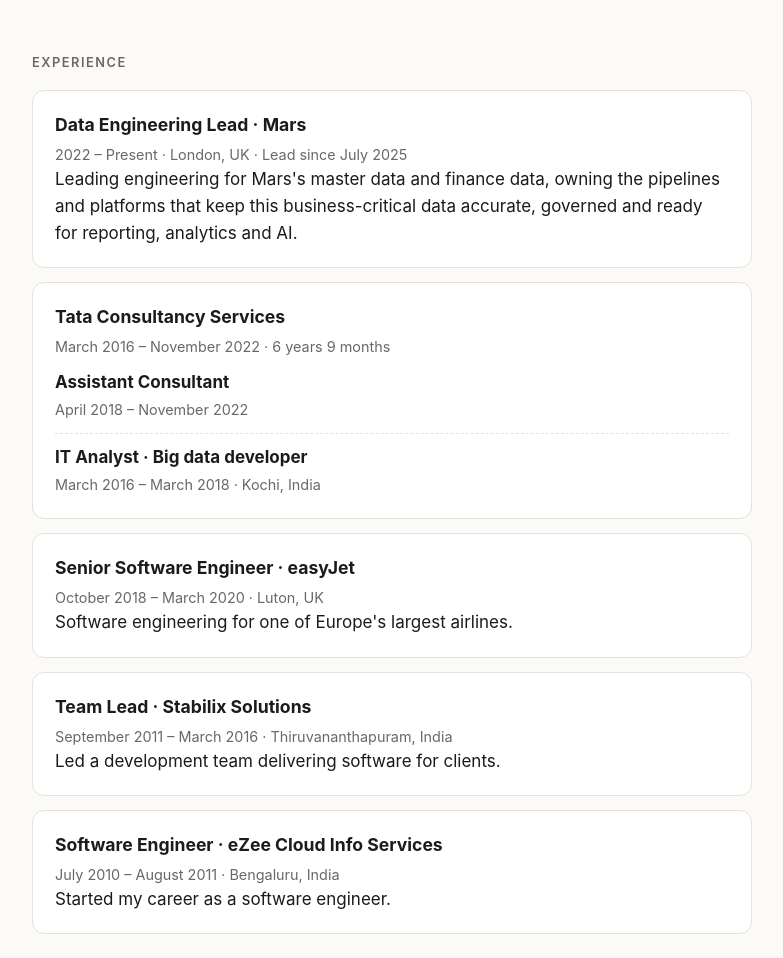
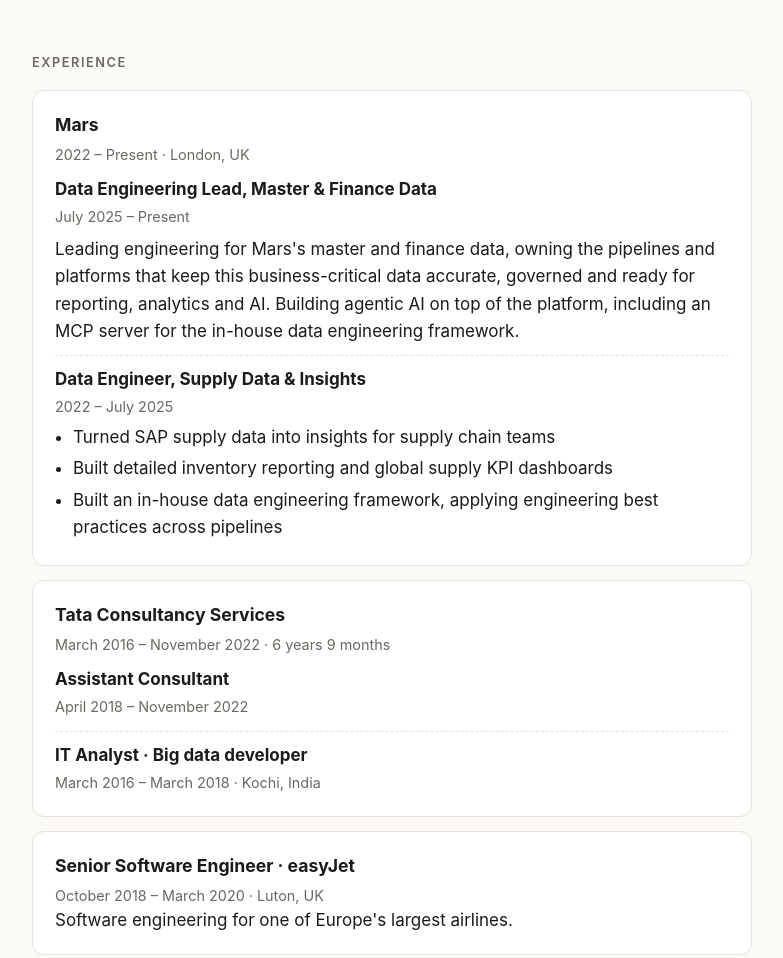
Before and after one commit to praveenthulasiram/praveenthulasiram.github.io, a plain HTML site: page index.html in a window 1280 px wide. Shown: the part 1640-2598 px from the top of the page, without its empty margins (248-1031 px from the left). Drawn offline with Linux system fonts and the light colour scheme.

Commit message:
Add Mars 2022-2025 supply data highlights
Co-Authored-By: Claude Opus 5.5 <noreply@anthropic.com>
Claude-Session: https://claude.ai/code/session_01QxcoxsnC7WHNbyniXPbJBr

```diff
--- a/index.html
+++ b/index.html
@@ -32,6 +32,7 @@
   .role{margin:10px 0 0;padding-top:10px;border-top:1px dashed var(--line)}
   .role:first-of-type{border-top:0;padding-top:0}
   .role strong{display:block}
+  .role p,.role ul{margin-top:6px}
   .grid{display:grid;grid-template-columns:repeat(auto-fit,minmax(220px,1fr));gap:14px}
   ul.plain{margin:0;padding-left:18px}
   ul.plain li{margin:4px 0}
@@ -88,9 +89,16 @@
   <section id="experience">
     <h2>Experience</h2>
     <div class="card">
-      <h3>Data Engineering Lead · Mars</h3>
-      <p class="meta">2022 – Present · London, UK · Lead since July 2025</p>
-      <p>Leading engineering for Mars's master data and finance data, owning the pipelines and platforms that keep this business-critical data accurate, governed and ready for reporting, analytics and AI.</p>
+      <h3>Mars</h3>
+      <p class="meta">2022 – Present · London, UK</p>
+      <div class="role"><strong>Data Engineering Lead, Master &amp; Finance Data</strong><span class="meta">July 2025 – Present</span>
+        <p>Leading engineering for Mars's master and finance data, owning the pipelines and platforms that keep this business-critical data accurate, governed and ready for reporting, analytics and AI. Building agentic AI on top of the platform, including an MCP server for the in-house data engineering framework.</p></div>
+      <div class="role"><strong>Data Engineer, Supply Data &amp; Insights</strong><span class="meta">2022 – July 2025</span>
+        <ul class="plain">
+          <li>Turned SAP supply data into insights for supply chain teams</li>
+          <li>Built detailed inventory reporting and global supply KPI dashboards</li>
+          <li>Built an in-house data engineering framework, applying engineering best practices across pipelines</li>
+        </ul></div>
     </div>
     <div class="card">
       <h3>Tata Consultancy Services</h3>
@@ -118,7 +126,7 @@
   <section id="skills">
     <h2>Skills</h2>
     <ul class="skills">
-      <li>Azure Databricks</li><li>Databricks</li><li>PySpark</li><li>Apache Spark</li><li>Scala</li><li>Python</li><li>Java</li><li>Azure</li><li>AWS</li><li>Big data</li><li>Web &amp; mobile apps</li><li>AI agents</li><li>Agentic applications</li><li>Model Context Protocol (MCP)</li><li>LLM tooling</li>
+      <li>Azure Databricks</li><li>Databricks</li><li>PySpark</li><li>Apache Spark</li><li>Scala</li><li>Python</li><li>Java</li><li>Azure</li><li>SAP data</li><li>Supply chain analytics</li><li>AWS</li><li>Big data</li><li>Web &amp; mobile apps</li><li>AI agents</li><li>Agentic applications</li><li>Model Context Protocol (MCP)</li><li>LLM tooling</li>
     </ul>
   </section>
 
```
